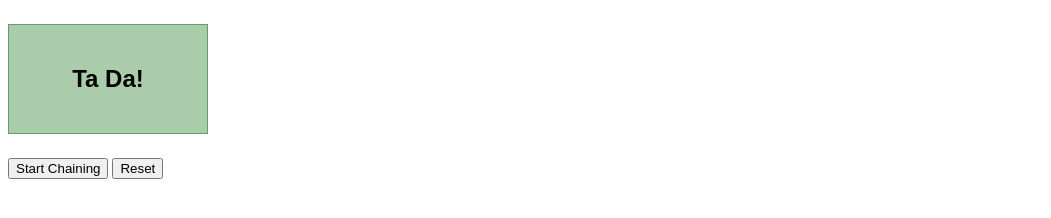
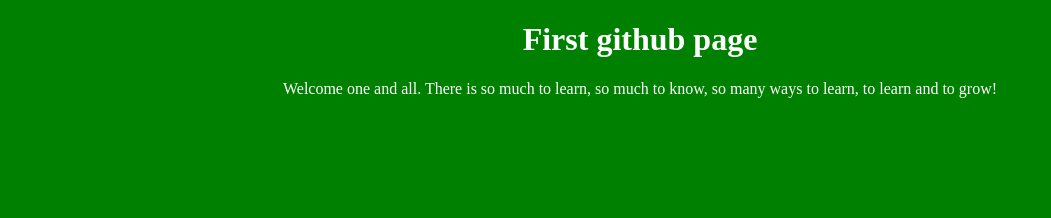
Before and after one commit to BrittanyK30/tryout, a plain HTML site: page index.html in a window 1280 px wide. Shown: the whole page, without its empty margins (0-1051 px from the left). Drawn offline with nearby package versions, Linux system fonts and the light colour scheme.

Commit message:
Update index.html

```diff
--- a/index.html
+++ b/index.html
@@ -1,38 +1,26 @@
+
 <!DOCTYPE html>
 <html lang="en">
   <head>
     <meta charset="utf-8">
- <title>First GH PAGES Site</title>
-<script
-  src="https://code.jquery.com/jquery-1.12.4.min.js"
-  integrity="sha256-ZosEbRLbNQzLpnKIkEdrPv7lOy9C27hHQ+Xp8a4MxAQ="
-  crossorigin="anonymous"></script>
-<style type="text/css">
-/*To be modified to fit format of linked style sheet per standard */
-p {
-  width: 200px;
-	padding: 40px 0;
-	font: bold 24px sans-serif;
-	text-align: center;
-    background: #aaccaa;
-    border: 1px solid #63a063;
-    box-sizing: border-box;
-}
-</style>
-    <script tpe="text/javascript">
-      $(document).ready(function(){
-        $(".start").click(function(){
-          $("p").animate{width: "100%"}).animate({fontSize:"46px"}).animate({borderWidth: 30});
-      });
-        $(.reset").click(function(){
-          $("p").removeAttr("style");
-      });
-    });
-    </script>
-  </head>
+  <title>
+    First GH PAGES Site
+  </title>
+
   <body>
-    <p>Ta Da!</p>
-    <button type="button" class="start">Start Chaining</button>
-	  <button type="button" class="reset">Reset</button>
-</body>
+    <header>
+    <h1>First github page</h1>
+    </header>
+    <main>
+      <p>Welcome one and all. There is so much to learn, so much to know, so many ways to learn, to learn and
+        to grow!</p>
+    </main>
+  </body>
+   <style>
+      body {
+        background-color:green;
+        color:#fff;
+        text-align:center;
+      }
+    </style>
 </html>
```
